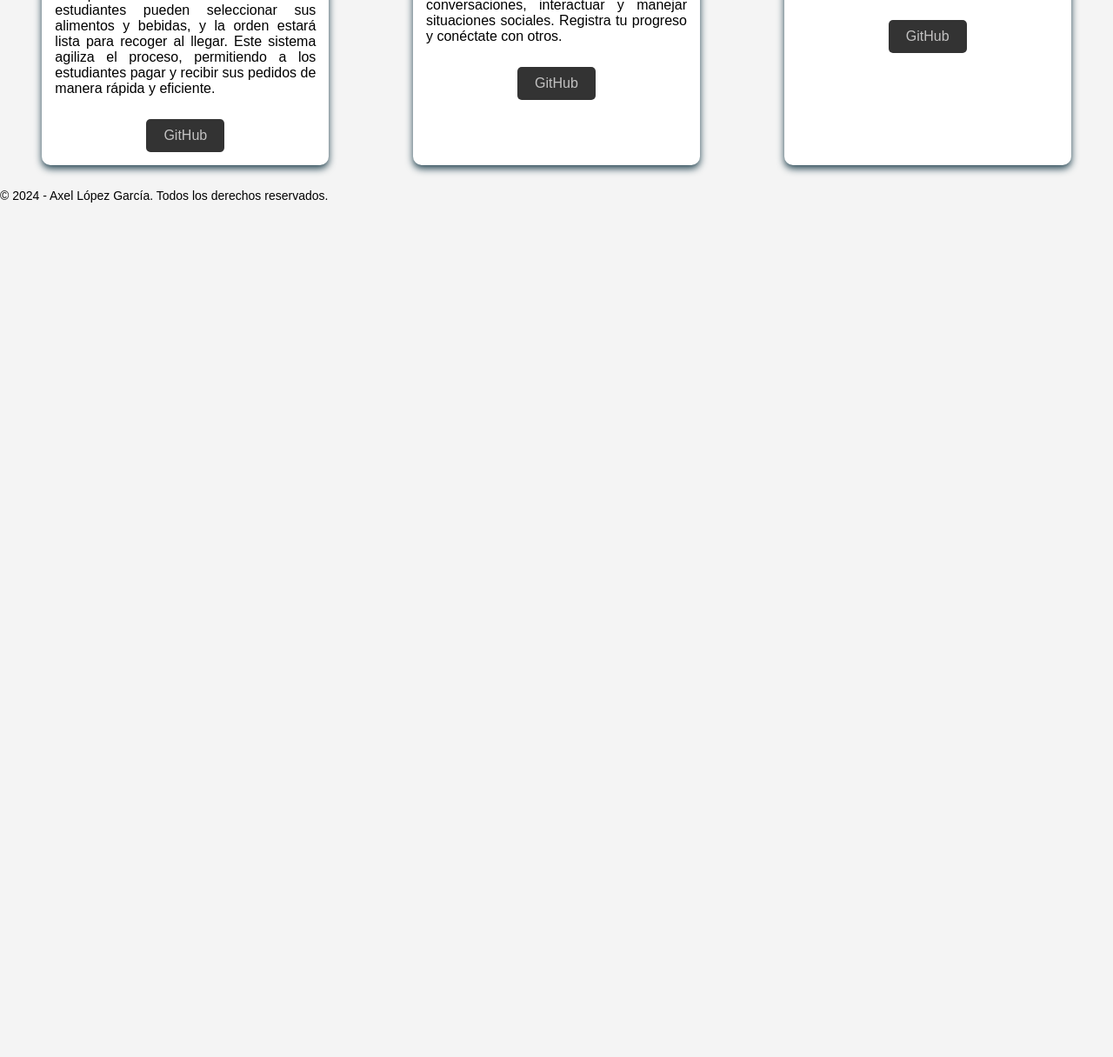
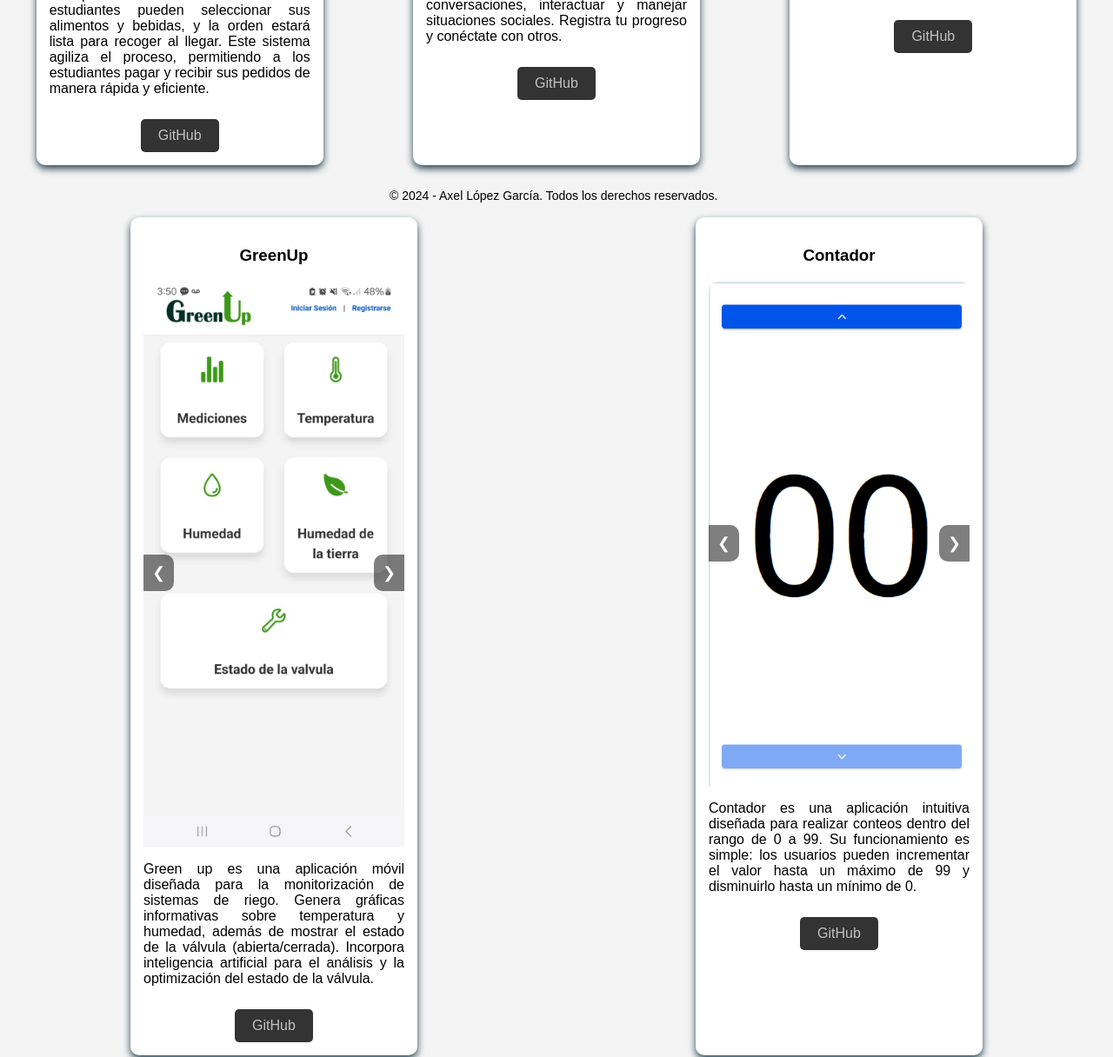
Before and after one commit to AxelLoGa/AxelLopez.io, a plain HTML site: page projects.html in a window 1280 px wide. Shown: the part 547-1763 px from the top of the page at 87% size. Before the commit the page ends 800 px from the top, so only its background shows below. Drawn offline with Linux system fonts and the light colour scheme.

Commit message:
Add files via upload

```diff
--- a/footer.css
+++ b/footer.css
@@ -1,11 +1,12 @@
 footer {
     background-color: var(--primary-color);
     color: var(--background-color);
-    text-align: center;
     padding: 20px 0;
     position: fixed;
     bottom: 0;
     width: 100%;
+    text-align: center;
+    margin-left: 35%;
 }
 
 footer p {
@@ -18,7 +19,3 @@
     text-decoration: none;
     margin: 0 10px;
 }
-
-footer a:hover {
-    color: var(--light-grey-color);
-}
--- a/header.html
+++ b/header.html
@@ -11,14 +11,14 @@
     <header>
         <div class="header-inner">
             <a href="./index.html" id="logo">
-                <img src="/images/LogoAxel.png" alt="Logo">
+                <img src="./images/LogoAxel.png" alt="Logo">
             </a>
 
             <nav>
                 <a href="#" class="menu-toggle" onclick="toggleMenu()">&#9776;</a>
                     <ul class="menu">
                         <li>
-                            <a href="index.html">Inicio</a>
+                            <a href="index.html">Inicios</a>
                         </li>
                         <li>
                             <a href="./projects.html">Proyectos</a>
--- a/index.css
+++ b/index.css
@@ -26,6 +26,7 @@
 .card-container {
     display: flex;
     flex-wrap: wrap;
+    gap: 20px;
     justify-content: space-around;
 }
 
@@ -41,6 +42,8 @@
 }
 
 .card {
+    flex: 1 1 250px;
+        max-width: 300px;
     display: flex;
     align-items: center;
     flex-direction: column;
--- a/projects.html
+++ b/projects.html
@@ -52,7 +52,43 @@
                 <p> La Casa de las Leyendas es un videojuego 2D de plataformas, actualmente en desarrollo en Unity. Sumérgete en una aventura escalofriante donde tres jóvenes exploran una mansión embrujada. En cada habitación, descubre una leyenda urbana diferente, enfrentando desafíos y misterios inspirados en relatos populares.</p>
                 <div class="button-git"><a href="https://github.com/AxelLoGa/LaCasaDeLasLeyendas.git"><button>GitHub</button></a></div>
             </div>
+
+
+            <div class="card">
+                <h3>GreenUp</h3>
+                <div class="carousel" id="carousel-4">
+                    <button class="prev" onclick="prevImage('carousel-4')">&#10094;</button>
+                    <img src="./images/greenUp_1.jpg" alt="GreenUp" class="carousel-image">
+                    <img src="./images/greenUp_2.jpg" alt="GreenUp" class="carousel-image">
+                    <img src="./images/greenUp_3.jpg" alt="GreenUp" class="carousel-image">
+                    <img src="./images/greenUp_4.jpg" alt="GreenUp" class="carousel-image">
+                    <button class="next" onclick="nextImage('carousel-4')">&#10095; </button>
+                </div>
+                <p>Green up es una aplicación móvil diseñada para la monitorización de sistemas de riego. Genera gráficas informativas sobre temperatura y humedad, además de mostrar el estado de la válvula (abierta/cerrada). Incorpora inteligencia artificial para el análisis y la optimización del estado de la válvula.</p>
+                <div class="button-git"><a href="https://github.com/AxelLoGa/GreenUp"><button>GitHub</button></a></div>
+            </div>
+
+            <div class="card">
+                <h3>Contador</h3>
+                <div class="carousel" id="carousel-5">
+                    <button class="prev" onclick="prevImage('carousel-5')">&#10094;</button>
+                    <img src="./images/contador1.png" alt="GreenUp" class="carousel-image">
+                    <img src="./images/contador2.png" alt="GreenUp" class="carousel-image">
+                    <img src="./images/contador3.png" alt="GreenUp" class="carousel-image">
+                    <img src="./images/contador4.png" alt="GreenUp" class="carousel-image">
+
+                    <button class="next" onclick="nextImage('carousel-4')">&#10095; </button>
+                </div>
+                <p>Contador es una aplicación intuitiva diseñada para realizar conteos dentro del rango de 0 a 99. Su funcionamiento es simple: los usuarios pueden incrementar el valor hasta un máximo de 99 y disminuirlo hasta un mínimo de 0.</p>
+                <div class="button-git"><a href="https://github.com/AxelLoGa/GreenUp"><button>GitHub</button></a></div>
+            </div>
+
         </div>
+
+
+
+
+    </section>
 
     <div id="footer"></div>
     <script src="script.js"></script>
```
Also changed, not shown: Certificados.html (+3 -0 lines), index.html (+8 -7 lines), images/contador1.png (added), images/contador2.png (added), images/contador3.png (added), images/contador4.png (added), images/greenUp_1.jpg (added), images/greenUp_2.jpg (added), images/greenUp_3.jpg (added), images/greenUp_4.jpg (added), 2 other files.
